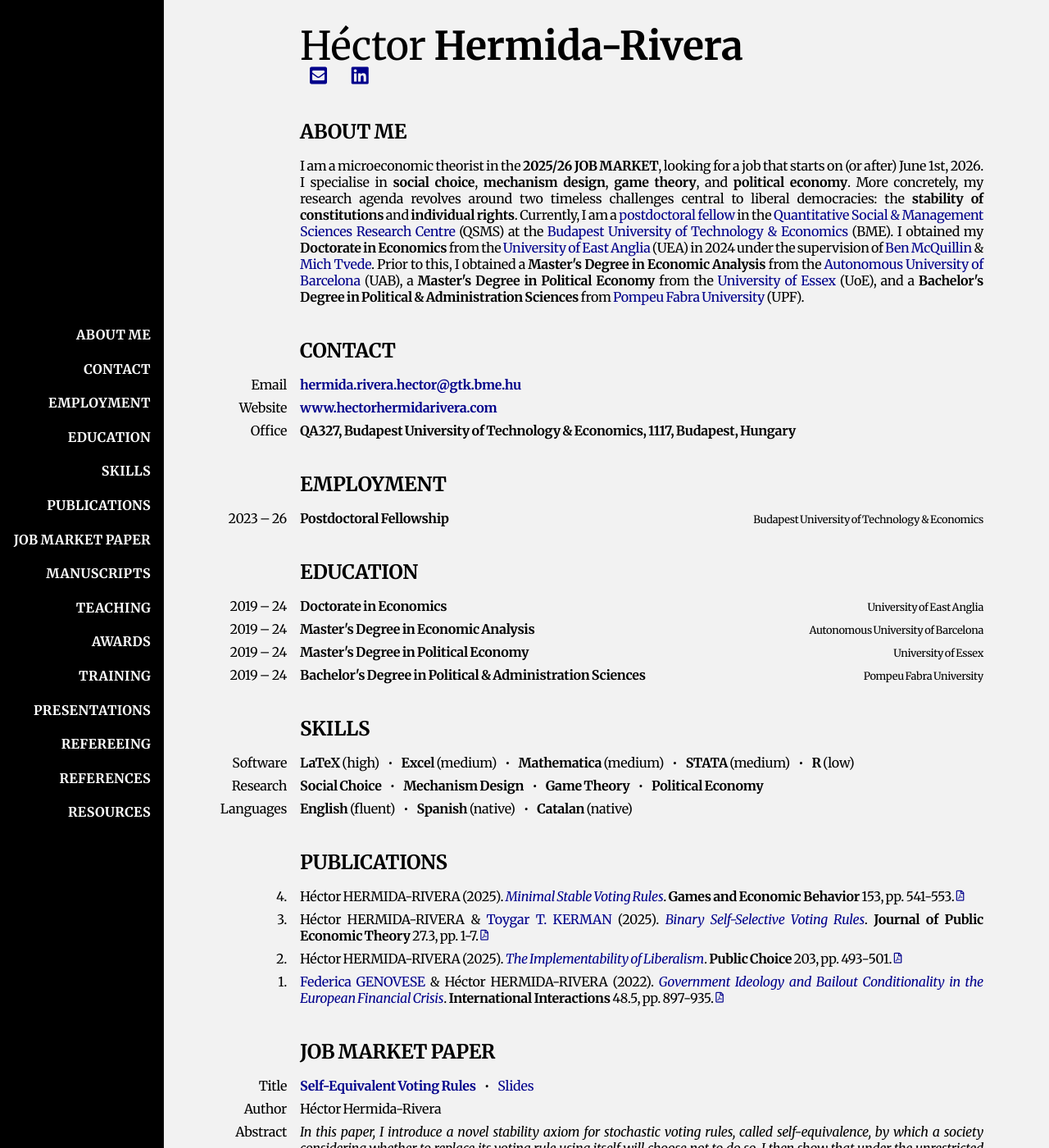
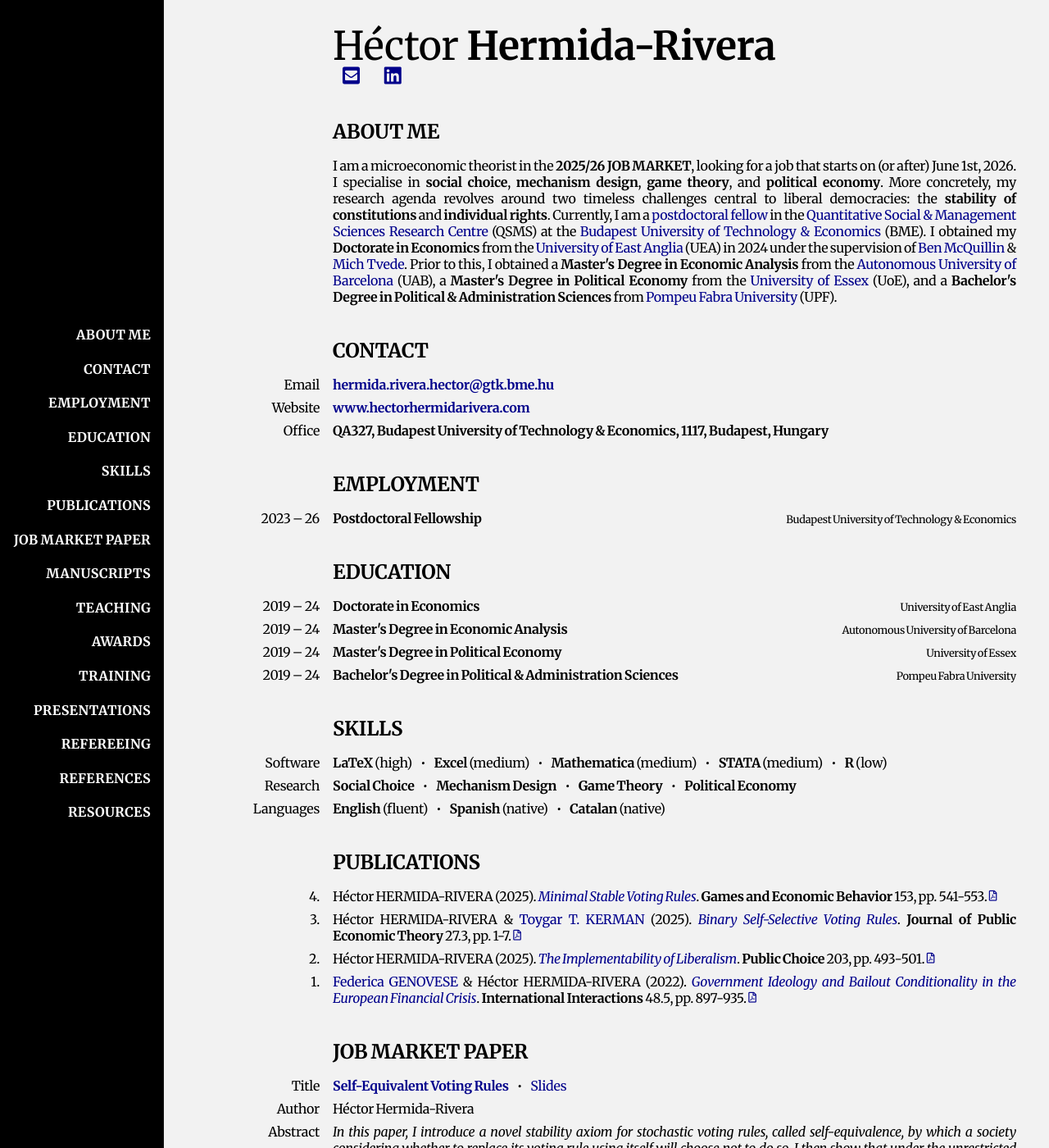
Before and after one commit to HectorHermidaRivera/hectorhermidarivera.github.io, a Jekyll site: the page built from index.md, in a window 1280 px wide and 1400 px high. Shown: the whole window at 82% size. Built offline with Jekyll 4.4.1, drawn with Linux system fonts in a browser that asks for light colours; a style sheet for code colours, icons or effects is not loaded.

Commit message:
Update style.css

```diff
--- a/assets/css/style.css
+++ b/assets/css/style.css
@@ -66,7 +66,7 @@ body {
 } */
 
 .content {
-  margin-left: 200px;
+  margin-left: calc(200px + (100vw - 1200px)/2); /* sidebar + dynamic left space */
   margin-right: 200px;
   max-width: 1000px;
   width: calc(100% - 225px);
```
